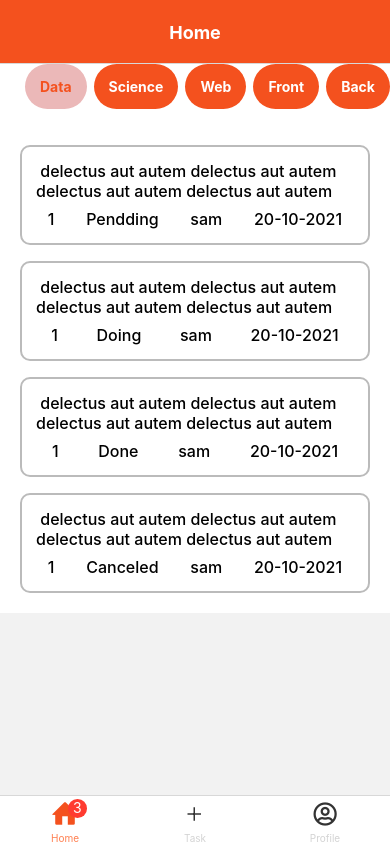
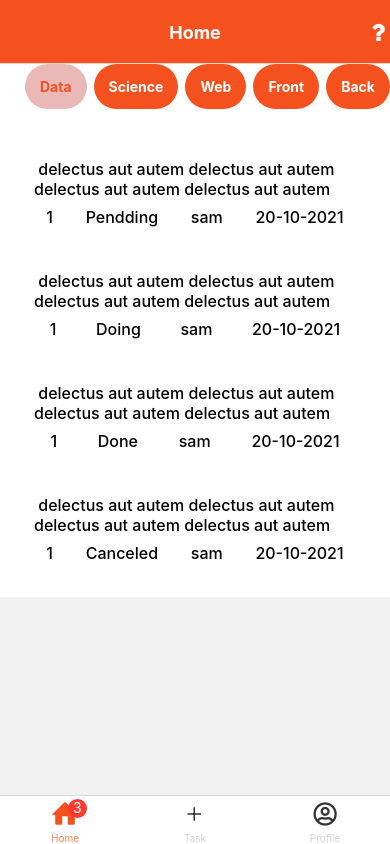
Before and after one commit to Samlogy/task-scheduler, a React Native app: screen / in a window 390 px wide. Built offline with nearby package versions, Linux system fonts and the light colour scheme.

Commit message:
add : about screen in headers (home - task details - tasks form)

```diff
--- a/components/Task.jsx
+++ b/components/Task.jsx
@@ -19,20 +19,17 @@ const styles = StyleSheet.create({
     taskContainer: {
         padding: 10,
         marginTop: 16,
-        borderColor: '#bbb',
-        borderWidth: 2,
-        borderStyle: "solid",
-        borderRadius: 1,
-        borderRadius: 10,
+        borderRadius: 8,
         flexDirection: "row",
         flexWrap: "wrap",
         justifyContent: "space-around",
-        // elevation: 1
+        elevation: .25
     },
     taskItem: {
         fontWeight: "500",
         fontSize: 16,
-        padding: 4
+        padding: 4,
+        textAlign: "left"
     }
 });
 
--- a/navigation/HomeStack.js
+++ b/navigation/HomeStack.js
@@ -1,7 +1,9 @@
 import React from 'react';
 import { createNativeStackNavigator } from '@react-navigation/native-stack';
+import { View } from "react-native";
+import { FontAwesome } from '@expo/vector-icons';
 
-import { Home, TaskDetails, TaskForm } from '../views';
+import { Home, TaskDetails, TaskForm, About } from '../views';
 
 const Stack = createNativeStackNavigator();
 
@@ -17,12 +19,17 @@ const options = {
   headerBackVisible: true,
 };
 
-const HomeStack = () => {
+const HomeStack = ({ navigation }) => {
     return(
-      <Stack.Navigator screenOptions={options}>
-        <Stack.Screen name="Home" component={Home} options={{...options, title: 'Home' }} />
+      <Stack.Navigator screenOptions={{options, headerRight: () => (
+          <View style={{marginRight: 5}}>
+            <FontAwesome name="question" size={24} color="#fff" onPress={() => navigation.navigate('About')}/>
+          </View>
+        )}}>
+        <Stack.Screen name="Home" component={Home} options={{ ...options, title: 'Home' }} />
         <Stack.Screen name="TaskDetails" component={TaskDetails} options={{...options, title: 'Task Details' }} />
         <Stack.Screen name="EditTask" component={TaskForm} options={{...options, title: 'Edit Task' }} />
+        <Stack.Screen name="About" component={About} options={{...options, title: 'About' }} />
       </Stack.Navigator>
     )
 }
--- a/navigation/index.js
+++ b/navigation/index.js
@@ -1,8 +1,9 @@
 import React, {useEffect, useState} from 'react';
-
+import { View } from "react-native";
 import { NavigationContainer } from '@react-navigation/native';
 import { createBottomTabNavigator } from '@react-navigation/bottom-tabs';
-import { Entypo, Ionicons, FontAwesome5  } from '@expo/vector-icons';
+import { Entypo, Ionicons, FontAwesome5, FontAwesome } from '@expo/vector-icons';
+
 import { COLORS } from "../constants";
 
 // stacks
@@ -58,6 +59,11 @@ const Navigation = () => {
                             ...options, title: 'Task',
                             tabBarIcon: ({ focused, color, size }) => (
                                 focused ? <Ionicons name="add" size={28} color={COLORS.coral.dark} /> : <Ionicons name="add" size={24} color={COLORS.dark} />
+                            ),
+                            headerRight: () => (
+                            <View style={{marginRight: 20}}>
+                                <FontAwesome name="question" size={24} color="#fff" onPress={() => navigation.navigate('About')}/>
+                            </View>
                             )
                         }}
                     />
--- a/validation/index.js
+++ b/validation/index.js
@@ -9,7 +9,8 @@ export const loginSchema = yup.object().shape({
 export const registerSchema = yup.object().shape({
     fullName: yup.string().required('Full Name required'),
     email: yup.string().email("Enter valid Email").required("Email required"),
-    password: yup.string().required("Password is required").min(8, 'Password length must be at least 8 characters long')
+    password: yup.string().required("Password is required").min(8, 'Password length must be at least 8 characters long'),
+    isChecked: yup.boolean().oneOf([true], 'Conditions must be checked to sign up')
 });
     // phone: yup.string().length(10, 'Enter a valid phone number').required('phone number required'),
     // isChecked: yup.boolean().oneOf([true], 'Conditions must be checked to sign up')
@@ -21,17 +22,19 @@ export const forgotPasswordSchema = yup.object().shape({
 // /* Profile */
 export const resetPasswordSchema = yup.object().shape({
     new_password: yup.string()
-                    .required('Password required')
+                    .required('New Password required')
                     .min(8, 'New Password length must be at least 8 characters long'),
     password: yup.string()
-                    .required('Current Password required')
+                    .required('Password required')
 });
 
 export const editProfileSchema = yup.object().shape({
     // avatar: yup.string().required('Avatar is required'),
     phone: yup.string(),
     email: yup.string().email("Enter valid Email").required("Email required"),
-    fullName: yup.string().required("Full Name required")
+    fullName: yup.string().required("Full Name required"),
+    address: yup.string(),
+    username: yup.string(),
 });
 
 /* Task */
```
